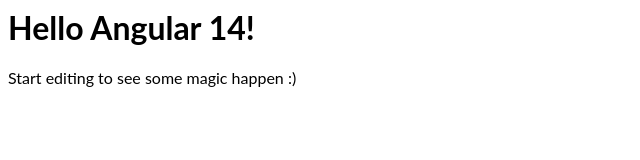
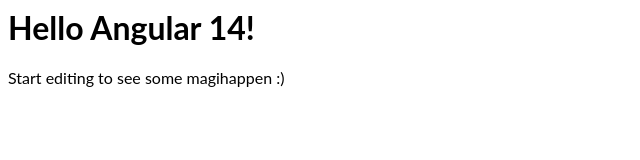
Before and after one commit to Feyel-rnd/formulaire-analyse-senso, an Angular app: page / in a window 1280 px wide. Shown: the top 160 px of the page, without its empty margins (0-640 px from the left). Built offline with nearby package versions, Linux system fonts and the light colour scheme.

Commit message:
2 files modified

```diff
--- a/src/app/app.component.html
+++ b/src/app/app.component.html
@@ -1,4 +1,4 @@
 <hello name="{{ name }}"></hello>
 <p>
-  Start editing to see some magic happen :)
+  Start editing to see some magihappen :)
 </p>
--- a/src/app/app.component.ts
+++ b/src/app/app.component.ts
@@ -1,5 +1,5 @@
 import { Component, VERSION } from '@angular/core';
-import { db } from './firebase';
+//import { db } from './firebase';
 //import { collection, getDocs } from 'firebase/firestore/lite';
 
 @Component({
```
